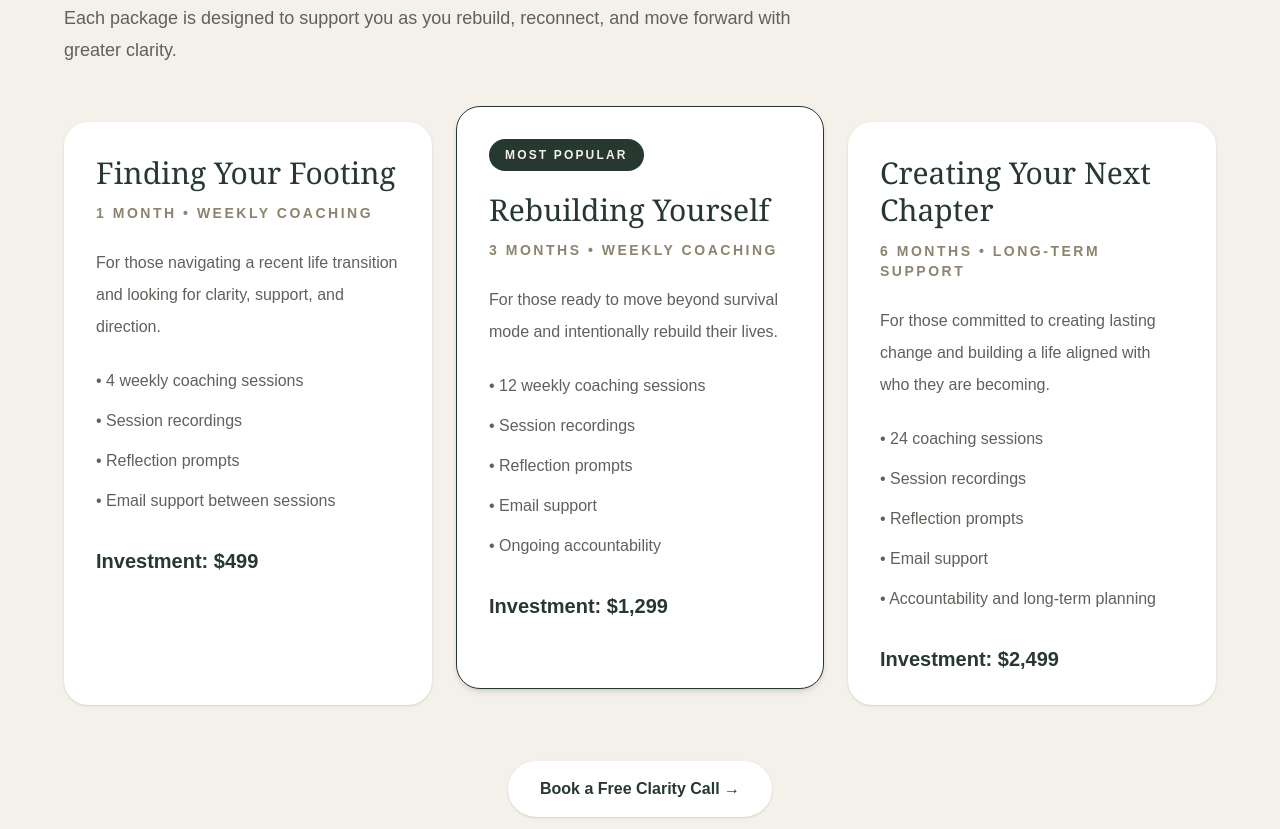
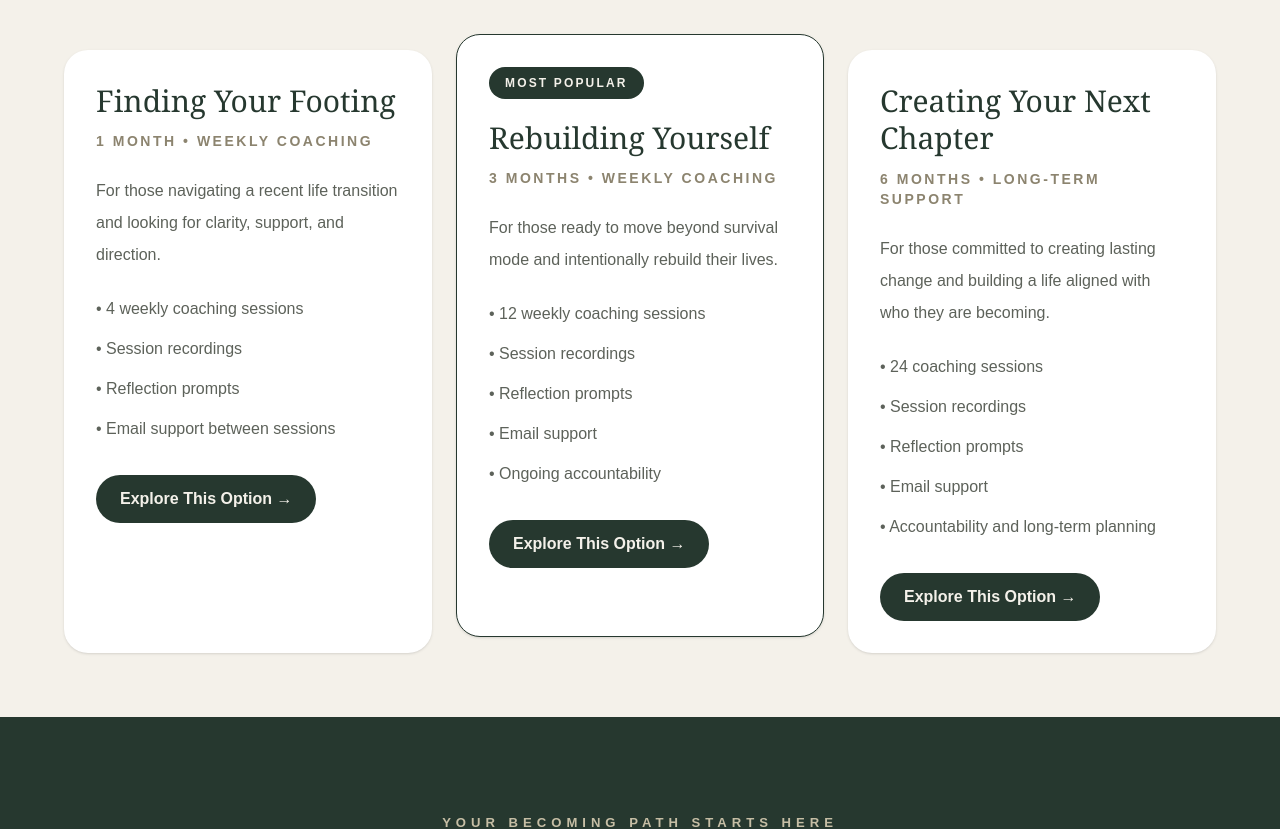
Before and after one commit to mybecomingpath/my-becoming-path, a Next.js app: page /coaching in a window 1280 px wide. Shown: the part 3900-4729 px from the top of the page. Built offline with nearby package versions, Linux system fonts and the light colour scheme.

Commit message:
Update page.tsx

```diff
--- a/app/coaching/page.tsx
+++ b/app/coaching/page.tsx
@@ -175,7 +175,7 @@ export default function CoachingPage() {
         </div>
       </section>
 {/* WAYS TO WORK TOGETHER */}
-<section className="bg-[#F4F1EA] px-7 py-24 text-[#26382F] md:px-16">
+<section className="bg-[#F4F1EA] px-7 py-16 text-[#26382F] md:px-16">
   <div className="mx-auto max-w-7xl">
     <p className="mb-4 text-[0.82rem] font-semibold uppercase tracking-[0.38em] text-[#8C846F]">
       WAYS TO WORK TOGETHER
@@ -185,107 +185,86 @@ export default function CoachingPage() {
       Choose the level of support that feels right.
     </h2>
 
-    <p className="mt-6 max-w-3xl text-lg leading-8 text-[#5D625A]">
-      Each package is designed to support you as you rebuild, reconnect, and
-      move forward with greater clarity.
+    <p className="mt-6 max-w-5xl text-lg leading-8 text-[#5D625A]">
+      Each package is designed to support you as you rebuild, reconnect, and move forward with greater clarity.
     </p>
 
-    <div className="mt-14 grid gap-6 lg:grid-cols-3">
-      {/* Package 1 */}
-      <div className="rounded-3xl bg-white p-8 shadow-sm">
-        <h3 className="font-serif text-3xl leading-tight">
-          Finding Your Footing
-        </h3>
+    <div className="mt-12 grid gap-6 lg:grid-cols-3">
+      {[
+        {
+          title: "Finding Your Footing",
+          duration: "1 Month • Weekly Coaching",
+          description:
+            "For those navigating a recent life transition and looking for clarity, support, and direction.",
+          items: [
+            "4 weekly coaching sessions",
+            "Session recordings",
+            "Reflection prompts",
+            "Email support between sessions",
+          ],
+        },
+        {
+          title: "Rebuilding Yourself",
+          duration: "3 Months • Weekly Coaching",
+          description:
+            "For those ready to move beyond survival mode and intentionally rebuild their lives.",
+          items: [
+            "12 weekly coaching sessions",
+            "Session recordings",
+            "Reflection prompts",
+            "Email support",
+            "Ongoing accountability",
+          ],
+          popular: true,
+        },
+        {
+          title: "Creating Your Next Chapter",
+          duration: "6 Months • Long-Term Support",
+          description:
+            "For those committed to creating lasting change and building a life aligned with who they are becoming.",
+          items: [
+            "24 coaching sessions",
+            "Session recordings",
+            "Reflection prompts",
+            "Email support",
+            "Accountability and long-term planning",
+          ],
+        },
+      ].map((pkg) => (
+        <div
+          key={pkg.title}
+          className={`flex flex-col rounded-3xl bg-white p-8 shadow-sm ${
+            pkg.popular ? "border border-[#26382F] shadow-md lg:-translate-y-4" : ""
+          }`}
+        >
+          {pkg.popular && (
+            <div className="mb-5 inline-flex w-fit rounded-full bg-[#26382F] px-4 py-2 text-xs font-semibold uppercase tracking-[0.18em] text-[#F4F1EA]">
+              Most Popular
+            </div>
+          )}
+
+          <h3 className="font-serif text-3xl leading-tight">{pkg.title}</h3>
 
           <p className="mt-3 text-sm font-semibold uppercase tracking-[0.18em] text-[#8C846F]">
-          1 Month • Weekly Coaching
+            {pkg.duration}
           </p>
 
-        <p className="mt-6 leading-8 text-[#5D625A]">
-          For those navigating a recent life transition and looking for clarity,
-          support, and direction.
-        </p>
+          <p className="mt-6 leading-8 text-[#5D625A]">{pkg.description}</p>
 
           <ul className="mt-6 space-y-3 leading-7 text-[#5D625A]">
-          <li>• 4 weekly coaching sessions</li>
-          <li>• Session recordings</li>
-          <li>• Reflection prompts</li>
-          <li>• Email support between sessions</li>
+            {pkg.items.map((item) => (
+              <li key={item}>• {item}</li>
+            ))}
           </ul>
 
-        <p className="mt-8 text-xl font-semibold text-[#26382F]">
-          Investment: $499
-        </p>
-      </div>
-
-      {/* Package 2 */}
-      <div className="relative rounded-3xl border border-[#26382F] bg-white p-8 shadow-md lg:-translate-y-4">
-        <div className="mb-5 inline-flex rounded-full bg-[#26382F] px-4 py-2 text-xs font-semibold uppercase tracking-[0.18em] text-[#F4F1EA]">
-          Most Popular
-        </div>
-
-        <h3 className="font-serif text-3xl leading-tight">
-          Rebuilding Yourself
-        </h3>
-
-        <p className="mt-3 text-sm font-semibold uppercase tracking-[0.18em] text-[#8C846F]">
-          3 Months • Weekly Coaching
-        </p>
-
-        <p className="mt-6 leading-8 text-[#5D625A]">
-          For those ready to move beyond survival mode and intentionally
-          rebuild their lives.
-        </p>
-
-        <ul className="mt-6 space-y-3 leading-7 text-[#5D625A]">
-          <li>• 12 weekly coaching sessions</li>
-          <li>• Session recordings</li>
-          <li>• Reflection prompts</li>
-          <li>• Email support</li>
-          <li>• Ongoing accountability</li>
-        </ul>
-
-        <p className="mt-8 text-xl font-semibold text-[#26382F]">
-          Investment: $1,299
-        </p>
-      </div>
-
-      {/* Package 3 */}
-      <div className="rounded-3xl bg-white p-8 shadow-sm">
-        <h3 className="font-serif text-3xl leading-tight">
-          Creating Your Next Chapter
-        </h3>
-
-        <p className="mt-3 text-sm font-semibold uppercase tracking-[0.18em] text-[#8C846F]">
-          6 Months • Long-Term Support
-        </p>
-
-        <p className="mt-6 leading-8 text-[#5D625A]">
-          For those committed to creating lasting change and building a life
-          aligned with who they are becoming.
-        </p>
-
-        <ul className="mt-6 space-y-3 leading-7 text-[#5D625A]">
-          <li>• 24 coaching sessions</li>
-          <li>• Session recordings</li>
-          <li>• Reflection prompts</li>
-          <li>• Email support</li>
-          <li>• Accountability and long-term planning</li>
-        </ul>
-
-        <p className="mt-8 text-xl font-semibold text-[#26382F]">
-          Investment: $2,499
-        </p>
-      </div>
-    </div>
-
-    <div className="mt-14 text-center">
           <a
             href="#clarity-call"
-        className="inline-flex items-center rounded-full bg-white px-8 py-4 font-semibold text-[#26382F] shadow-sm transition hover:-translate-y-1 hover:shadow-md"
+            className="mt-8 inline-flex w-fit items-center rounded-full bg-[#26382F] px-6 py-3 font-semibold text-[#F4F1EA] transition hover:-translate-y-1 hover:shadow-md"
           >
-        Book a Free Clarity Call →
+            Explore This Option →
           </a>
+        </div>
+      ))}
     </div>
   </div>
 </section>
```
Lines whose indentation alone changed are shown as unchanged.
